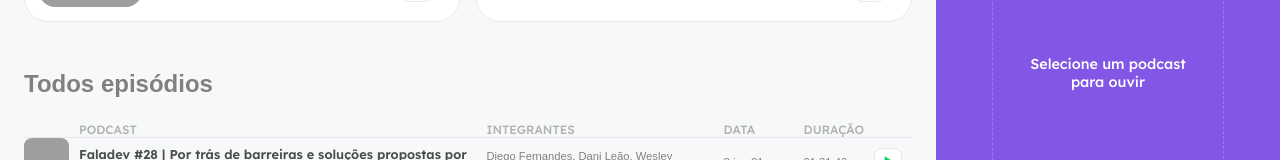
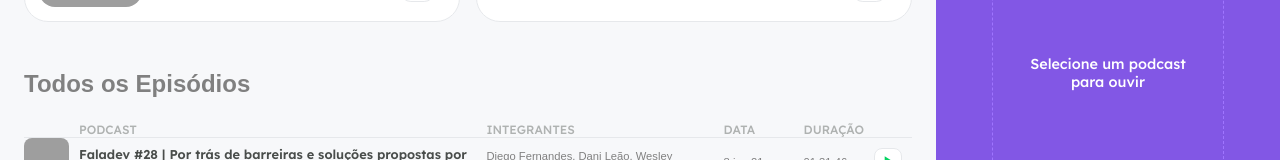
Before and after one commit to warleys14/Podcastr_nlw05, a Next.js app: page / in a window 1280 px wide. Shown: the part 291-451 px from the top of the page. Built offline with nearby package versions, Linux system fonts and the light colour scheme; data requests are answered from the project's data file; grey boxes are pictures that could not be loaded.

Commit message:
all episodes title changed

```diff
--- a/src/pages/index.tsx
+++ b/src/pages/index.tsx
@@ -79,7 +79,7 @@ export default function Home({ latestEpisodes, allEpisodes }: HomeProps) {
 
 
       <section className={styles.allEpisodes}>
-        <h2>Todos episódios</h2>
+        <h2>Todos os Episódios</h2>
 
         <table cellSpacing={0}>
           <thead>
```
